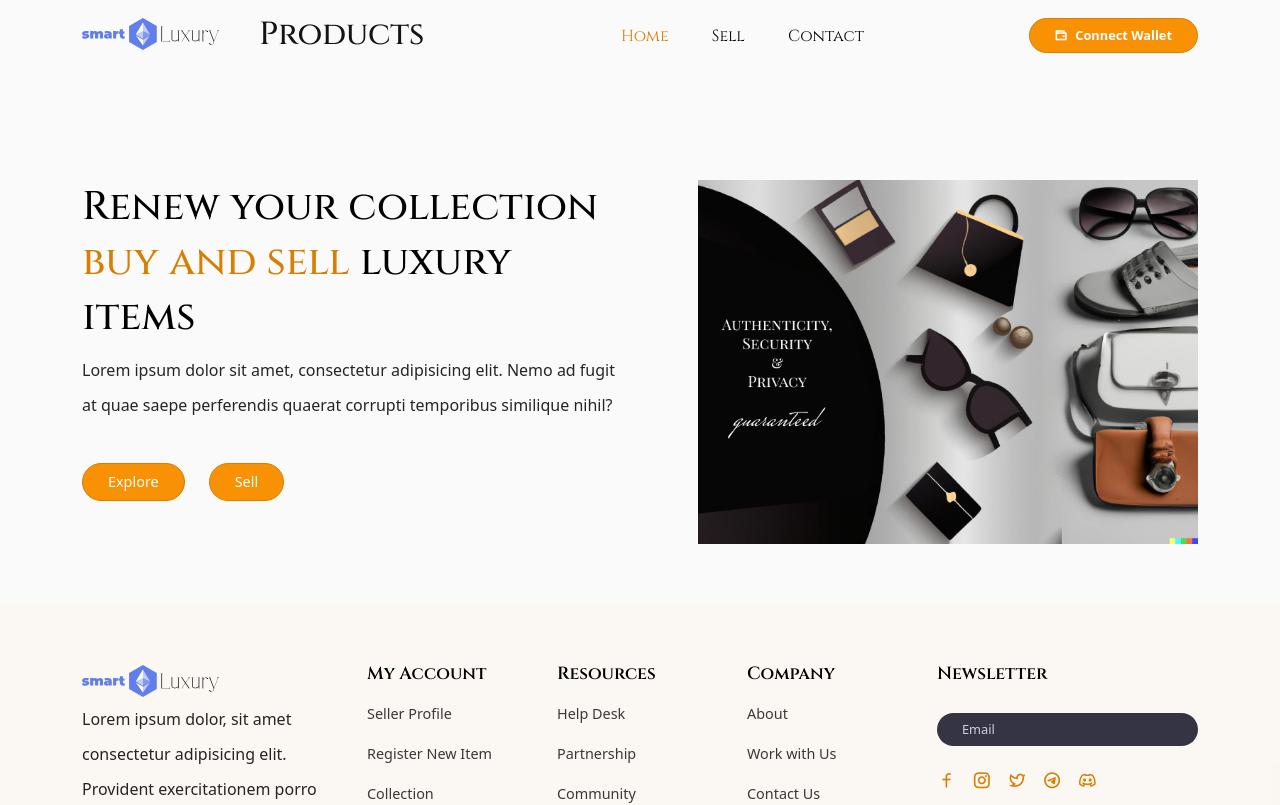
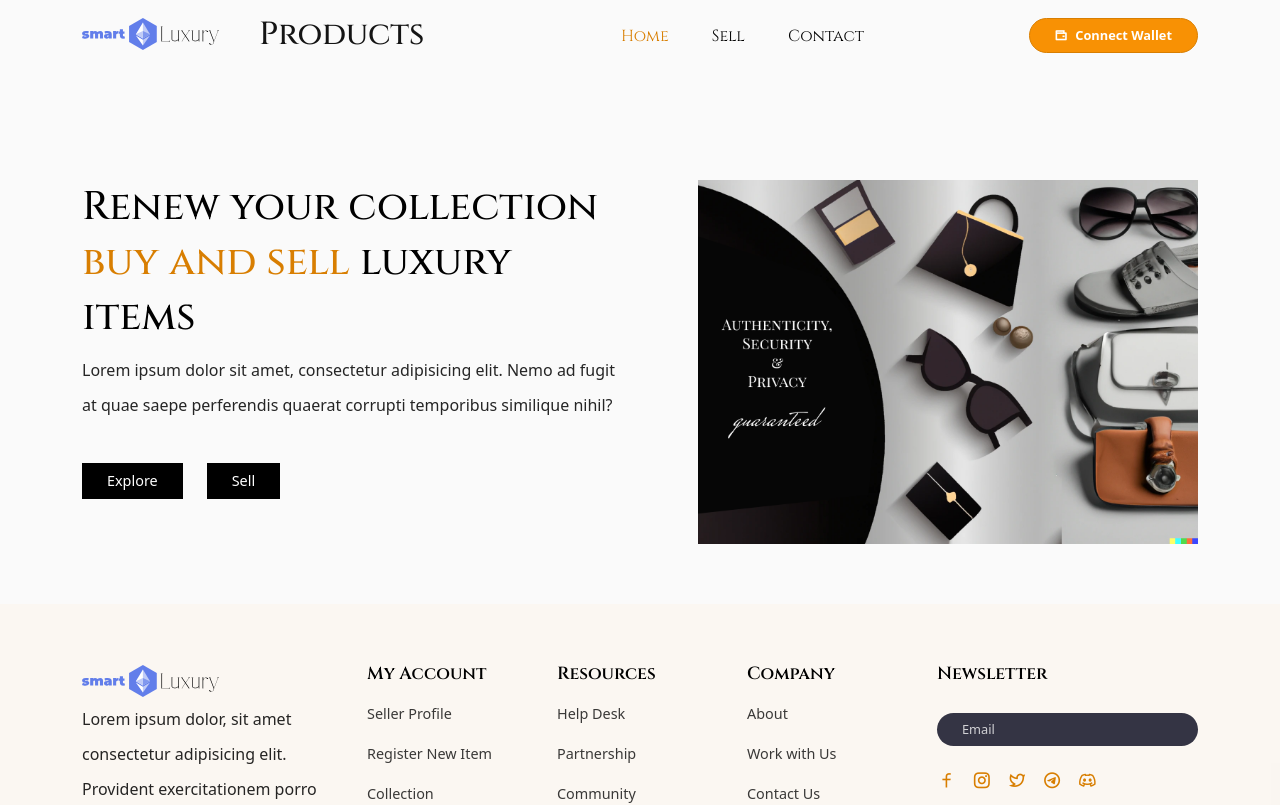
Before and after one commit to Benjovengo/SmartLuxury, a React (Create React App) app in the folder client/: page /home in a window 1280 px wide. Shown: the top 805 px of the page. Built offline with nearby package versions, Linux system fonts and the light colour scheme.

Commit message:
design: change button colors

```diff
--- a/client/src/components/ui/hero-section.css
+++ b/client/src/components/ui/hero-section.css
@@ -22,18 +22,15 @@
   border: none;
   outline: none;
   padding: 7px 25px !important;
-  background: #F89104;
-  border-radius: 50px !important;
-  border: 1px solid #D87E01 !important;
+  background: #000;
+  border-radius: 0px !important;
   font-size: 0.9rem;
 }
 
 
 .explore__btn:hover {
-  background: #D87E01;
-  border: 1px solid #F89104 !important;
+  background: #F89104;
 }
-
 
 .explore__btn i,
 .create__btn i {
```
